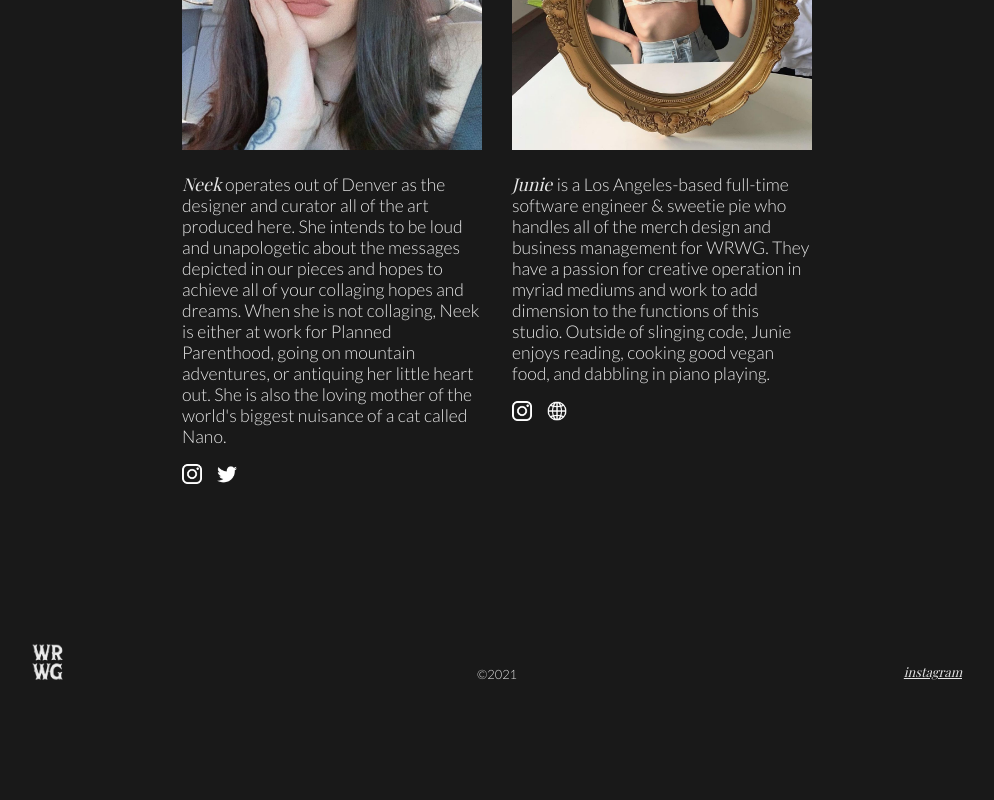
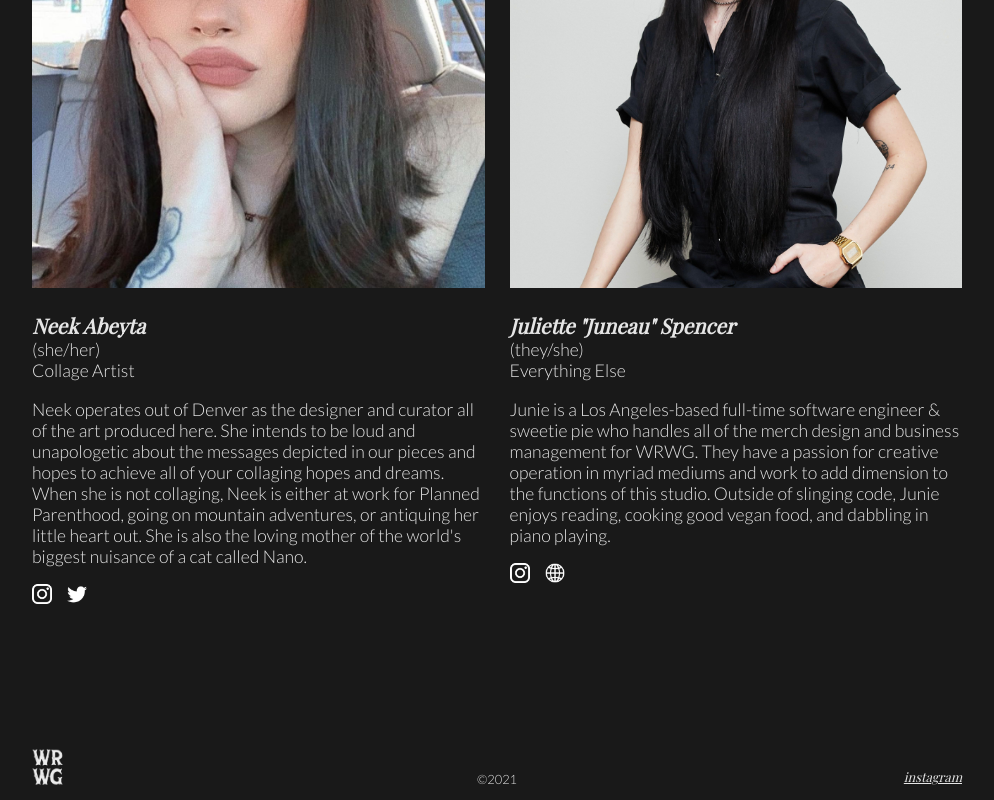
Before and after one commit to julietteabeyta/portfolio-2021, a Next.js app: page /about in a window 1280 px wide. Shown: the part 785-1585 px from the top of the page, without its empty margins (143-1137 px from the left). Before the commit the page ends 1480 px from the top, so only its background shows below. Built offline with nearby package versions, Linux system fonts and the light colour scheme; a web font is replaced by a local one.

Commit message:
Add additional information to about section and ajust responsive styling

```diff
--- a/pages/about.js
+++ b/pages/about.js
@@ -13,7 +13,10 @@ export default function Home() {
         <div className="about-container">
           <div>
             <img src="neek.jpg" alt="Selfie of Neek" />
-            <p><span>Neek</span> operates out of Denver as the designer and curator all of the art produced here.
+            <h3 className="name-header"><span>Neek Abeyta</span></h3>
+            <p className="name-subheader">(she/her)</p>
+            <p className="name-subheader">Collage Artist</p>
+            <p>Neek operates out of Denver as the designer and curator all of the art produced here.
             She intends to be loud and unapologetic about the messages depicted in our pieces and hopes to achieve all of your collaging hopes and dreams.
             When she is not collaging, Neek is either at work for Planned Parenthood, going on mountain adventures, or antiquing her little heart out. She is also
             the loving mother of the world's biggest nuisance of a cat called Nano.</p>
@@ -21,7 +24,11 @@ export default function Home() {
             <a href="https://twitter.com/neeekromancer" target="_blank"><img src="twitter-logo.png" alt="twitter logo" /></a>
           </div>
           <div>
-            <img src="junie.jpg" alt="Selfie of Junie" /><p><span>Junie </span> is a Los Angeles-based full-time software engineer & sweetie pie who handles
+            <img src="junie.jpg" alt="Selfie of Junie" />
+            <h3 className="name-header"><span>Juliette "Juneau" Spencer</span></h3>
+            <p className="name-subheader">(they/she)</p>
+            <p className="name-subheader">Everything Else</p>
+            <p>Junie is a Los Angeles-based full-time software engineer & sweetie pie who handles
             all of the merch design and business management for WRWG. They have a passion for creative operation in myriad mediums and work to add
             dimension to the functions of this studio. Outside of slinging code, Junie enjoys reading, cooking good vegan food, and dabbling in piano playing.</p>
             <a href="https://www.instagram.com/juneauwhoa/?hl=en" target="_blank"><img src="instagram-logo.png" alt="instagram logo" /></a>
--- a/styles.css
+++ b/styles.css
@@ -250,13 +250,18 @@ span {
   flex-direction: column;
   align-items: center;
   overflow: hidden;
-  padding: 15px;
+  padding: 15px 0;
   font-size: 1.1rem;
 }
 .about-section .about-container div {
-  padding: 0 45px 0 50px;
-  width: 90%;
+  padding: 15px;
   margin-bottom: 45px;
+}
+.about-section .about-container div .name-header {
+  margin-bottom: 0;
+}
+.about-section .about-container div .name-subheader {
+  margin: 0;
 }
 .about-section .about-container img {
   height: auto;
@@ -271,7 +276,7 @@ span {
 }
 .about-section > div {
   width: 100%;
-  max-width: 660px;
+  max-width: 930px;
   padding: 0;
   flex-direction: column;
 }
@@ -468,7 +473,7 @@ footer a {
     font-size: 1.5em;
   }
   .about-section .about-container div {
-    width: 75%;
+    width: auto;
   }
 }
 @media screen and (min-width: 768px) {
@@ -509,6 +514,17 @@ footer a {
   }
 }
 @media screen and (min-width: 930px) {
+  .about-section .about-container {
+    display: grid;
+    grid-template-columns: 1fr 1fr;
+    grid-gap: 25px;
+    align-items: start;
+  }
+  .about-section .about-container div {
+    padding: 0px;
+    width: 100%;
+  }
+
   .menu-wrap {
     margin-right: -15px;
   }
--- a/styles.scss
+++ b/styles.scss
@@ -255,12 +255,17 @@ span {
     flex-direction: column;
     align-items: center;
     overflow: hidden;
-    padding: 15px;
+    padding: 15px 0;
     font-size: 1.1rem;
     div {
-      padding: 0 45px 0 50px;
-      width: 90%;
+      padding: 15px;
       margin-bottom: 45px;
+      .name-header {
+        margin-bottom: 0;
+      }
+      .name-subheader {
+        margin: 0;
+      }
     }
     img {
       height: auto;
@@ -276,7 +281,7 @@ span {
   }
   >div {
     width: 100%;
-    max-width: 660px;
+    max-width: 930px;
     padding: 0;
     flex-direction: column;
   }
@@ -487,7 +492,7 @@ footer {
     }
     .about-container {
       div {
-        width: 75%;
+        width: auto;
       }
     }
   }
@@ -536,6 +541,18 @@ footer {
   }
 }
 @media screen and (min-width: 930px) {
+  .about-section {
+    .about-container {
+      display: grid;
+      grid-template-columns: 1fr 1fr;
+      grid-gap: 25px;
+      align-items: start;
+      div {
+        padding: 0px;
+        width: 100%;
+      }
+    }
+  }
   .menu-wrap {
     margin-right: -15px;
   }
```
Also changed, not shown: public/junie.jpg.
